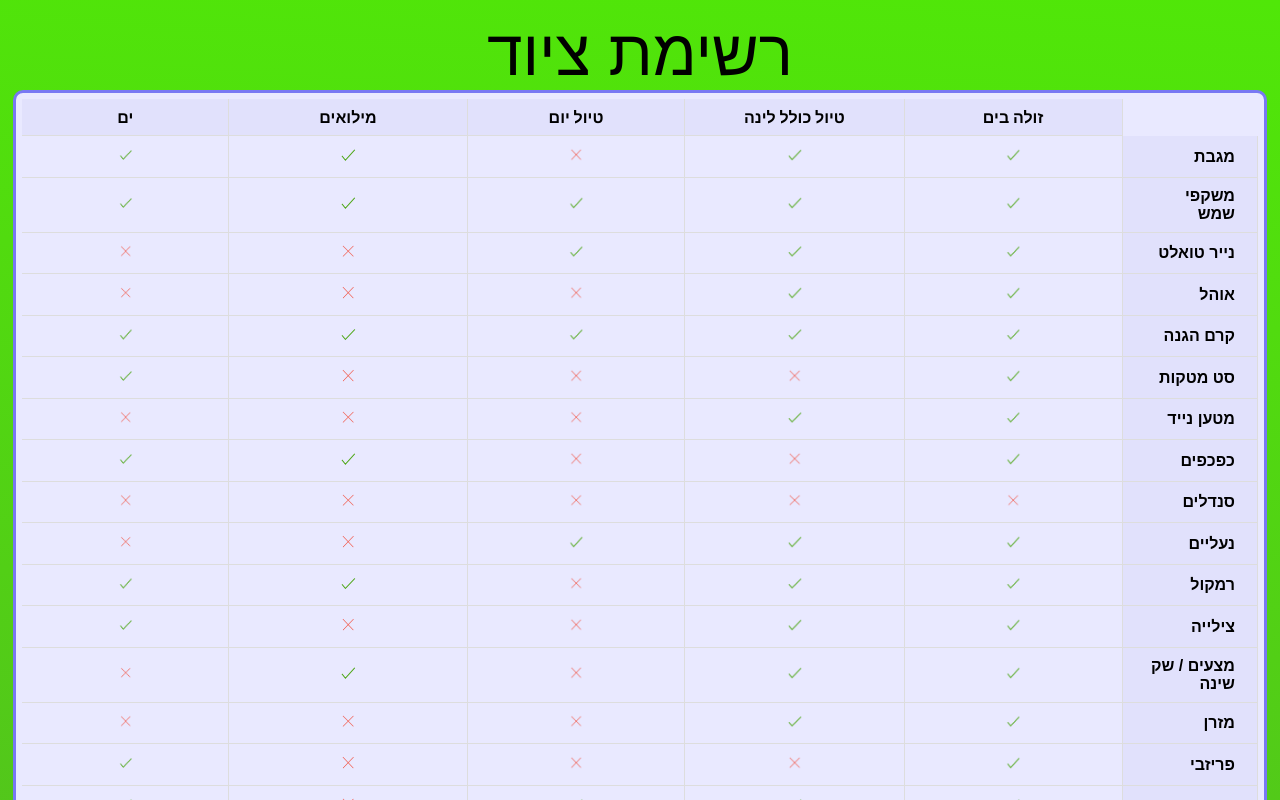
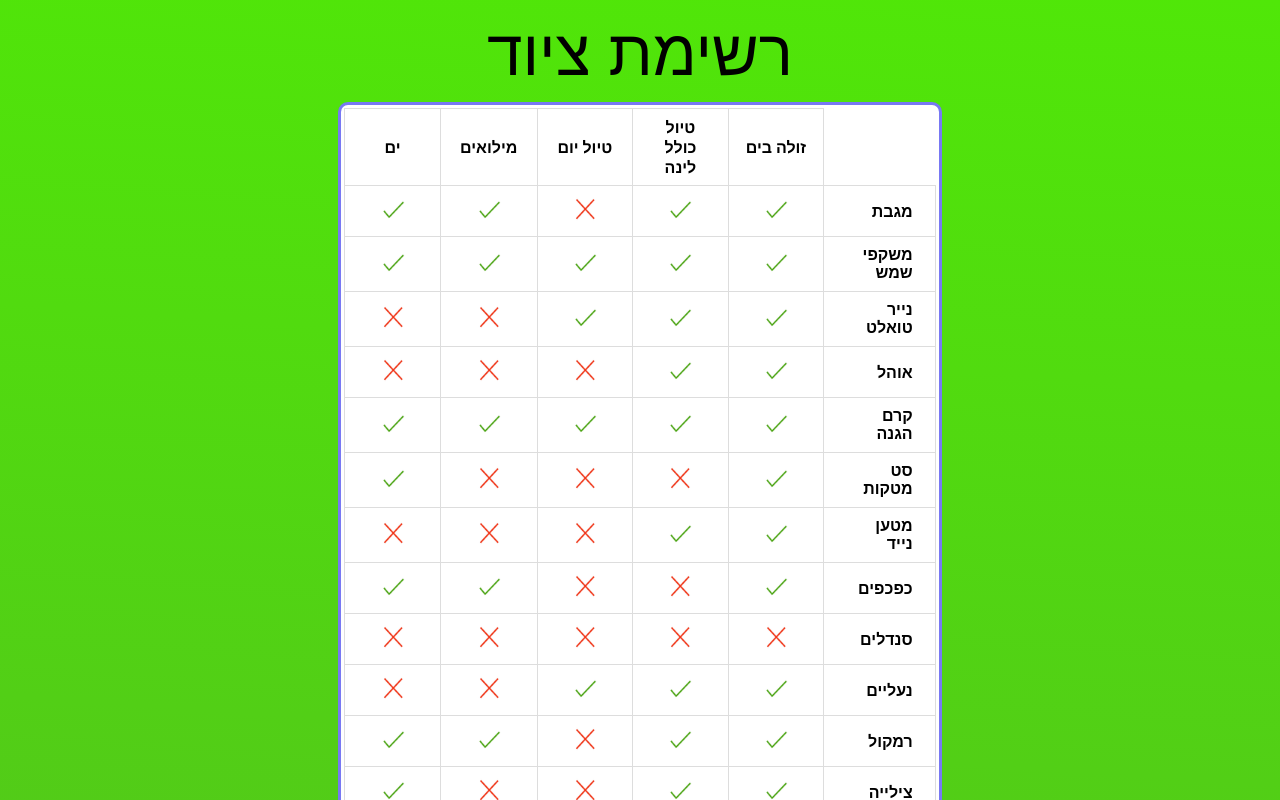
Before and after one commit to imrishtz/react, a React app: page / in a window 1280 px wide. Shown: the top 800 px of the page. Built offline with nearby package versions, Linux system fonts and the light colour scheme.

Commit message:
jpg for git

```diff
--- a/src/App.css
+++ b/src/App.css
@@ -6,6 +6,7 @@
 h1{
   text-align: center;
   font-size: 4em;
+  margin-bottom: 1%;
 }
 
 .input {
@@ -25,8 +26,8 @@ h1{
   padding: 0.5%;
 }
 .tableMarks {
-  width: 10%;
-  height: 4%;
+  width: 30px;
+  height: 30px;
   padding: 0;
 }
 .MuiTableCell-root {
@@ -36,12 +37,14 @@ h1{
 #tableContainer {
   border-radius: 10px;
   border: solid rgb(120, 120, 243);
-  background-color: rgb(233, 233, 255);
+  background-color: white;
   margin-bottom: 10px;
 }
 .table-bordered th, .table-bordered td {
   border-right: 1px solid #ddd!important ;
   border-bottom: 1px solid #ddd!important ;
+  border-left: 1px solid #ddd!important ;
+  border-top: 1px solid #ddd!important ;
 }
 
 .tableHead {
@@ -60,9 +63,10 @@ h1{
 
 th, td {
   padding: 8px 16px;
+  width: 5vw;
 }
 th {
-  background:rgb(225, 225, 252);
+  background:white;
 }
 
 #infoButton {
--- a/src/SimpleTable.js
+++ b/src/SimpleTable.js
@@ -1,8 +1,8 @@
 import React, {useState, useEffect}  from 'react';
 import Table from 'react-bootstrap/Table'
 import ItemInfo from './ItemInfo'
-import viImage from "./images/vi.png";
-import xImage from "./images/x.png";
+import viImage from "./images/vi.jpg";
+import xImage from "./images/x.jpg";
 
 
 const items = [];
@@ -36,6 +36,7 @@ export default function SimpleTable(props) {
   }, []);
 
   const handleColumnHeadLinePressed = (key) => {
+    //const d = event.elem;
     setSoloColumn((prevSoloColumn) => {
       if (prevSoloColumn === key) {
         return 'none';
```
